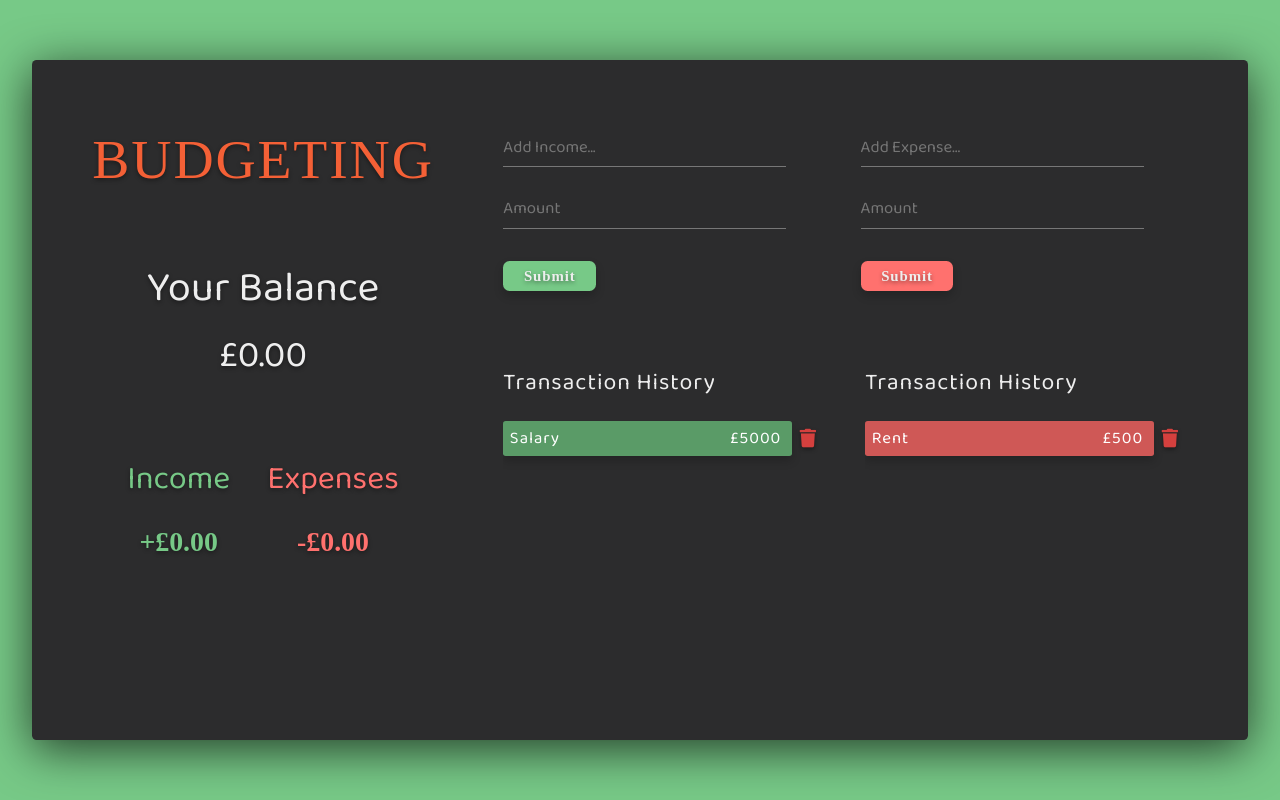
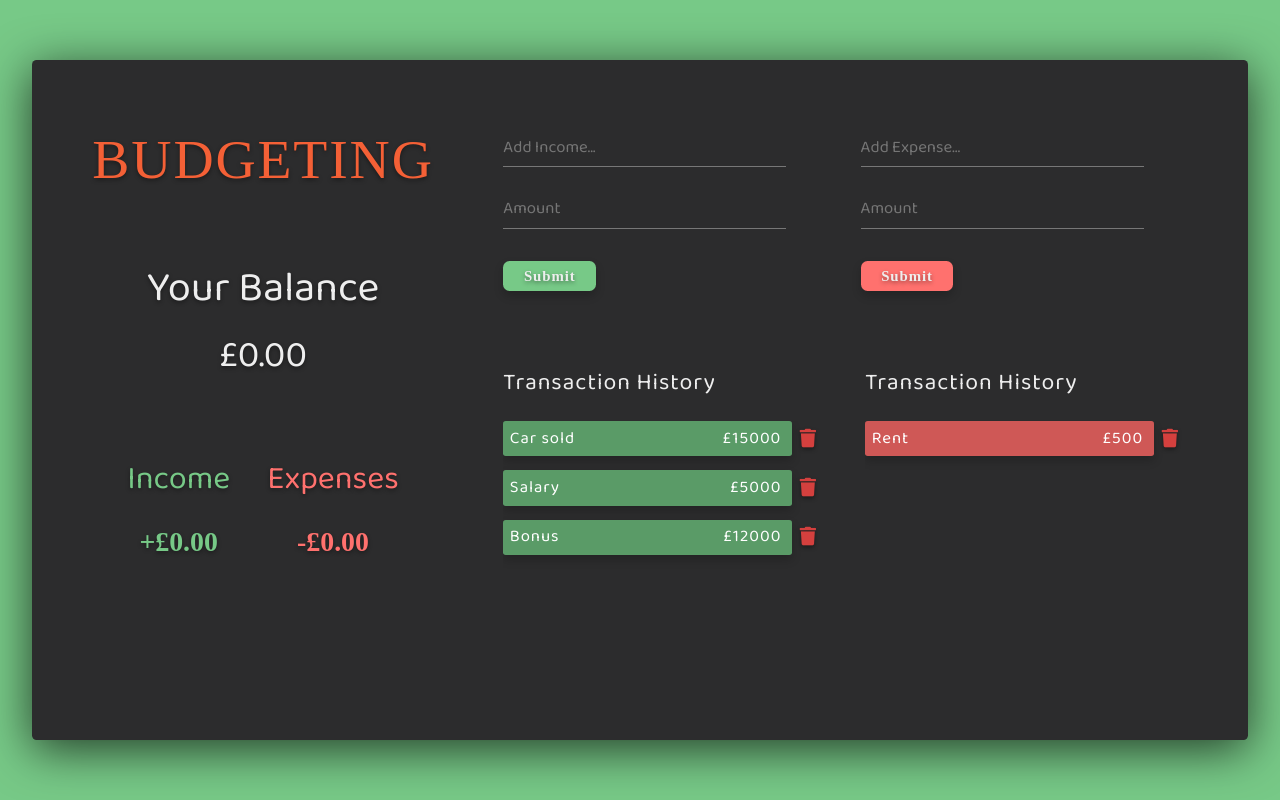
Before and after one commit to zsoobratty/budgeting, a React (Create React App) app: page / in a window 1280 px wide. Built offline with nearby package versions, Linux system fonts and the light colour scheme; the HTML template or start-up script is replaced by a standard one; a web font is replaced by a local one.

Commit message:
Add Context to IncomeList to pull through hardcorded transactions

```diff
--- a/src/components/IncomeList.js
+++ b/src/components/IncomeList.js
@@ -1,19 +1,25 @@
-import React from 'react'
+import React, {useContext} from 'react'
+import {GlobalContext} from '../context/GlobalState'
 
 const IncomeList = () => {
+    const {incomeTransactions} = useContext(GlobalContext)
+
+    console.log(incomeTransactions)
+
     return (
         <div className='transactions transactions-income'>
             <h2>Transaction History</h2>
             <ul className="transaction-list">
+                {incomeTransactions.map(incomeTransaction => (
                     <li className="transaction">
-                    <span className="transaction-text">Salary</span>
-                    <span className="transaction-amount">£5000</span>
+                        <span className="transaction-text">{incomeTransaction.incomeText}</span>
+                        <span className="transaction-amount">£{incomeTransaction.incomeAmount}</span>
                         <button className='delete-btn'>
                             <i className="fas fa-trash">
                             </i>
                         </button>
-
                     </li>
+                ))}
             </ul>
         </div>
     )
```
Lines whose indentation alone changed are shown as unchanged.
